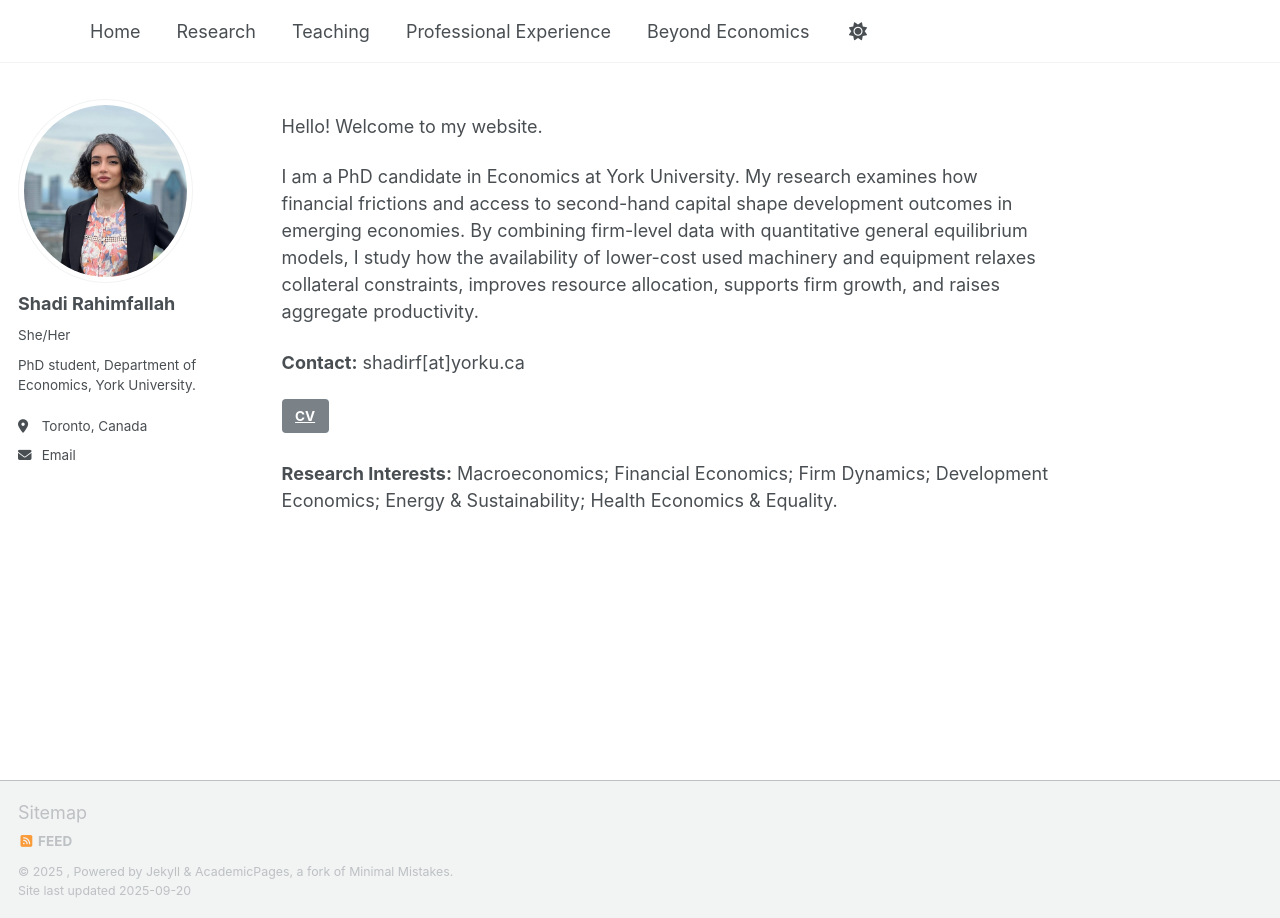
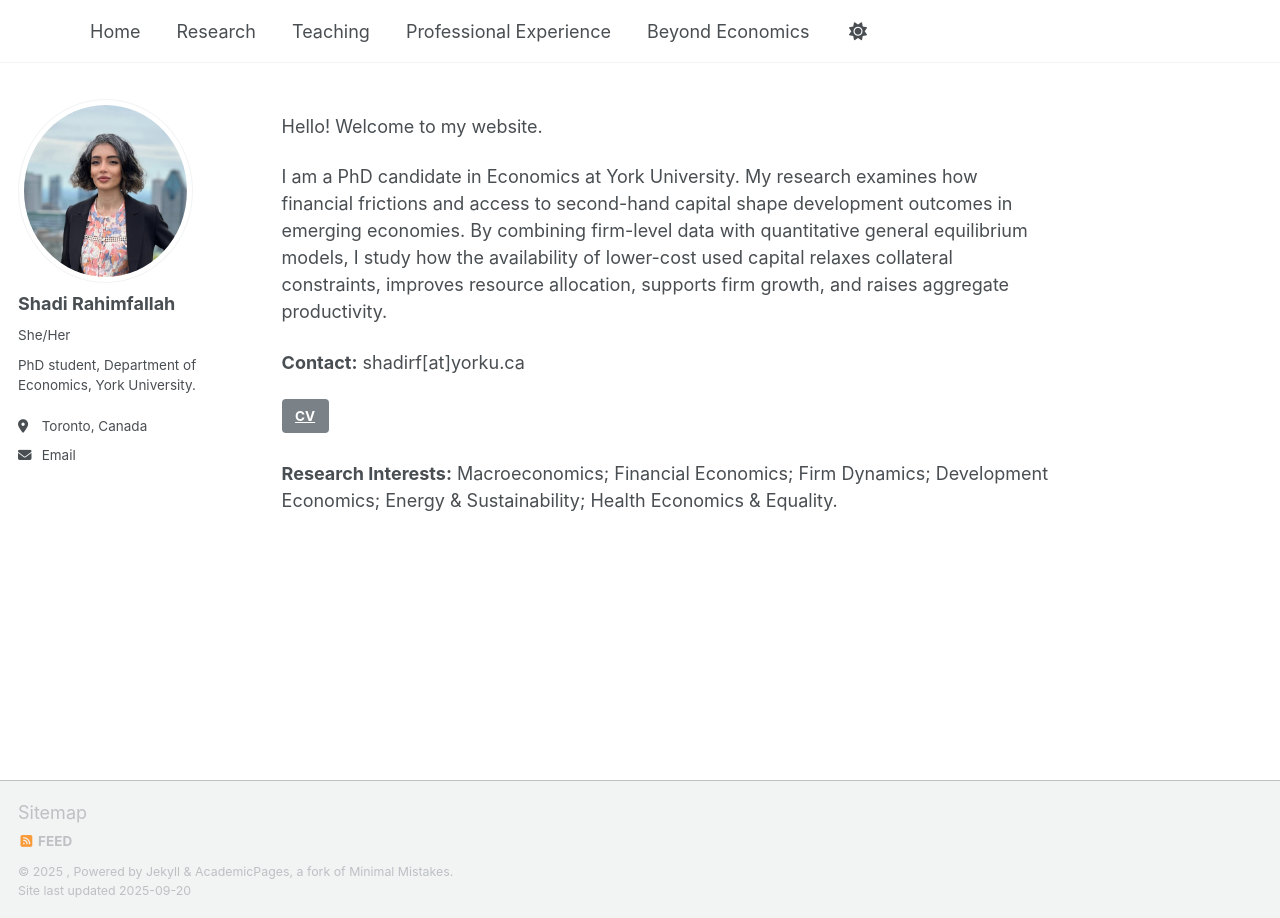
Before and after one commit to ShadiRahimfallah/ShadiRahimfallah.github.io, a Jekyll site: the page built from index.md, in a window 1280 px wide. Built offline with Jekyll 4.4.1, drawn with Linux system fonts in a browser that asks for light colours; a script that is not in the unit is left out.

Commit message:
Update index.md

```diff
--- a/index.md
+++ b/index.md
@@ -6,11 +6,11 @@ permalink: /
 ---
 Hello! Welcome to my website.
 
-I am a PhD candidate in Economics at York University. My research examines how financial frictions and access to second-hand capital shape development outcomes in emerging economies. By combining firm-level data with quantitative general equilibrium models, I study how the availability of lower-cost used machinery and equipment relaxes collateral constraints, improves resource allocation, supports firm growth, and raises aggregate productivity.
+I am a PhD candidate in Economics at York University. My research examines how financial frictions and access to second-hand capital shape development outcomes in emerging economies. By combining firm-level data with quantitative general equilibrium models, I study how the availability of lower-cost used capital relaxes collateral constraints, improves resource allocation, supports firm growth, and raises aggregate productivity.
 
 **Contact:** shadirf[at]yorku.ca
 
-<a href="/files/cv(2).pdf" target="_blank" class="btn btn--primary">CV</a>
+<a href="/files/CV.ShadiRahimfallah.pdf" target="_blank" class="btn btn--primary">CV</a>
 
 
 **Research Interests:** Macroeconomics; Financial Economics; Firm Dynamics; Development Economics; Energy & Sustainability; Health Economics & Equality.
```
